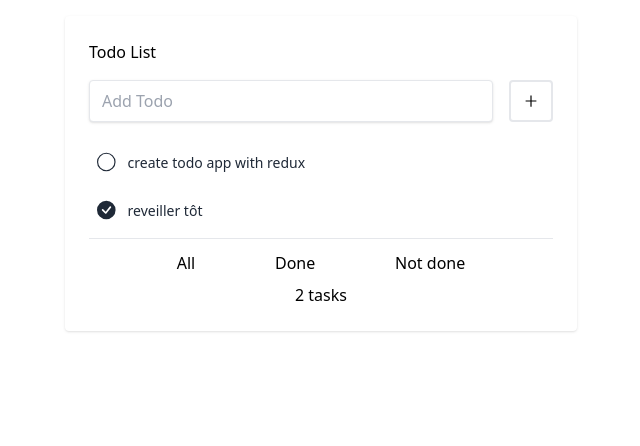
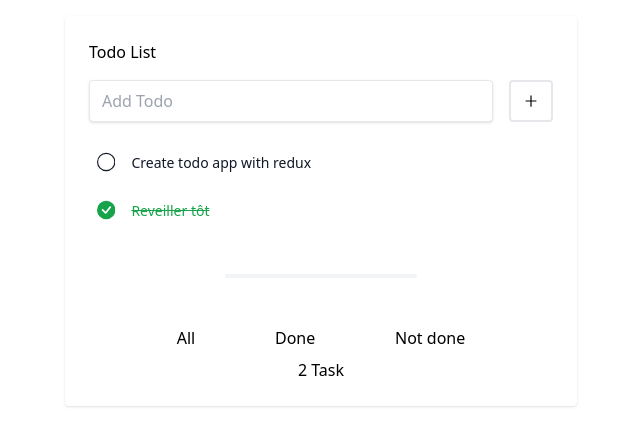
Before and after one commit to Mrsoufixx/to-Do-List, a React (Create React App) app: page / in a window 1280 px wide. Shown: the top 446 px of the page, without its empty margins (319-959 px from the left). Built offline with nearby package versions, Linux system fonts and the light colour scheme.

Commit message:
done with all tasks

```diff
--- a/package.json
+++ b/package.json
@@ -13,6 +13,7 @@
     "react-router-dom": "^6.10.0",
     "react-scripts": "5.0.1",
     "redux": "^4.2.1",
+    "sweetalert2": "^11.7.3",
     "web-vitals": "^2.1.4"
   },
   "scripts": {
--- a/public/index.html
+++ b/public/index.html
@@ -10,6 +10,7 @@
       content="Web site created using create-react-app"
     />
     <link rel="apple-touch-icon" href="%PUBLIC_URL%/logo192.png" />
+
 
     <title>React App</title>
   </head>
@@ -26,5 +27,6 @@
       To begin the development, run `npm start` or `yarn start`.
       To create a production bundle, use `npm run build` or `yarn build`.
     -->
+
   </body>
 </html>
--- a/src/components/AddTask.js
+++ b/src/components/AddTask.js
@@ -33,11 +33,11 @@ function AddTask() {
           type="text"
           className="shadow appearance-none border rounded w-full py-2 px-3 mr-4 text-grey-darker"
           placeholder="Add Todo"
-
           onChange={(e) => setDescription(e.target.value)}
         />
         <button
           onClick={addBtn}
+
           className="flex-no-shrink py-2 px-3 border-2 rounded text-teal border-teal hover:text-white hover:bg-teal "
         >
          <AiOutlinePlus/>
--- /dev/null
+++ b/src/components/FilterTask.js
@@ -0,0 +1,29 @@
+function FilterTask({ tasks, onFilterChange }) {
+      const doneTasks = tasks.filter((task) => task.isDone);
+      const notDoneTasks = tasks.filter((task) => !task.isDone);
+
+      const showAllTasks = () => {
+        onFilterChange(tasks);
+      };
+
+      const showDoneTasks = () => {
+        onFilterChange(doneTasks);
+      };
+
+      const showNotDoneTasks = () => {
+        onFilterChange(notDoneTasks);
+      };
+
+      return (
+        <div className="flex flex-col items-center">
+          <div className="flex w-full justify-evenly p-2 ">
+            <button onClick={showAllTasks}>All</button>
+            <button onClick={showDoneTasks}>Done</button>
+            <button onClick={showNotDoneTasks}>Not done</button>
+          </div>
+          <span>{tasks.length} Task</span>
+        </div>
+      );
+    }
+
+export default FilterTask
--- a/src/components/ListTask.js
+++ b/src/components/ListTask.js
@@ -1,4 +1,4 @@
-import React, { useState } from "react";
+import React, { useEffect, useState } from "react";
 import AddTask from "./AddTask";
 import { useDispatch, useSelector } from "react-redux";
 import { BsCircle, BsCheckCircleFill } from "react-icons/bs";
@@ -6,6 +6,7 @@ import { FiEdit3 } from "react-icons/fi";
 import { MdOutlineClose } from "react-icons/md";
 import { Link } from "react-router-dom";
 import { editTaskAction, removeTaskAction } from "../redux/actions/ActionsTask";
+import FilterTask from "./FilterTask";
 
 function ListTask() {
   const [hoveredTaskId, setHoveredTaskId] = useState(null);
@@ -20,20 +21,15 @@ function ListTask() {
     dispatch(editTaskAction(updatedTask));
   };
 
+
   const [filteredTasks, setFilteredTasks] = useState(tasks);
+  const handleFilterChange = (tasks)=>{
+    setFilteredTasks(tasks)
+  }
 
-  const showAllTasks = () => {
+  useEffect(() => {
     setFilteredTasks(tasks);
-  };
-
-  const showDoneTasks = () => {
-    setFilteredTasks(tasks.filter((task) => task.isDone));
-  };
-
-  const showNotDoneTasks = () => {
-    setFilteredTasks(tasks.filter((task) => !task.isDone));
-  };
-
+  }, [tasks]);
   return (
     <>
       <AddTask />
@@ -48,12 +44,18 @@ function ListTask() {
               onMouseLeave={() => setHoveredTaskId(null)}
             >
               <button
-                className="flex gap-3 p-2 mr-4 text-gray-800 text-[20px] w-full"
+                className={`flex items-center p-2 mr-4 text-[20px] w-full ${
+                  task.isDone ? "text-green-600" : "text-gray-900"
+                }`}
                 onClick={() => toggleDone(task.id)}
               >
                 {task.isDone ? <BsCheckCircleFill /> : <BsCircle />}
-                <p className="w-full flex justify-start text-grey-950 whitespace-normal text-[14px]">
-                  {task.description}
+                <p
+                  className={`w-full flex ml-4 justify-start  whitespace-normal text-[14px]  ${
+                    task.isDone ? "line-through" : ""
+                  }`}
+                >
+                  {`${task.description[0].toUpperCase()}${task.description.slice(1,task.description.length)}`}
                 </p>
               </button>
               {isHovered && (
@@ -74,15 +76,8 @@ function ListTask() {
             </div>
           );
         })}
-        <hr className="my-1" />
-        <div className="flex flex-col items-center">
-          <div className="flex w-full justify-evenly p-2 ">
-            <button onClick={showAllTasks}>All</button>
-            <button onClick={showDoneTasks}>Done</button>
-            <button onClick={showNotDoneTasks}>Not done</button>
-          </div>
-          <span>{filteredTasks.length} tasks</span>
-        </div>
+        <hr class="w-48 h-1 mx-auto my-4 bg-gray-100 border-0 rounded md:my-10 dark:bg-gray-700" />
+        <FilterTask tasks={tasks} onFilterChange={handleFilterChange}/>
       </div>
     </>
   );
```
Also changed, not shown: 1 other file (tests, documents, lock files or other folders).
